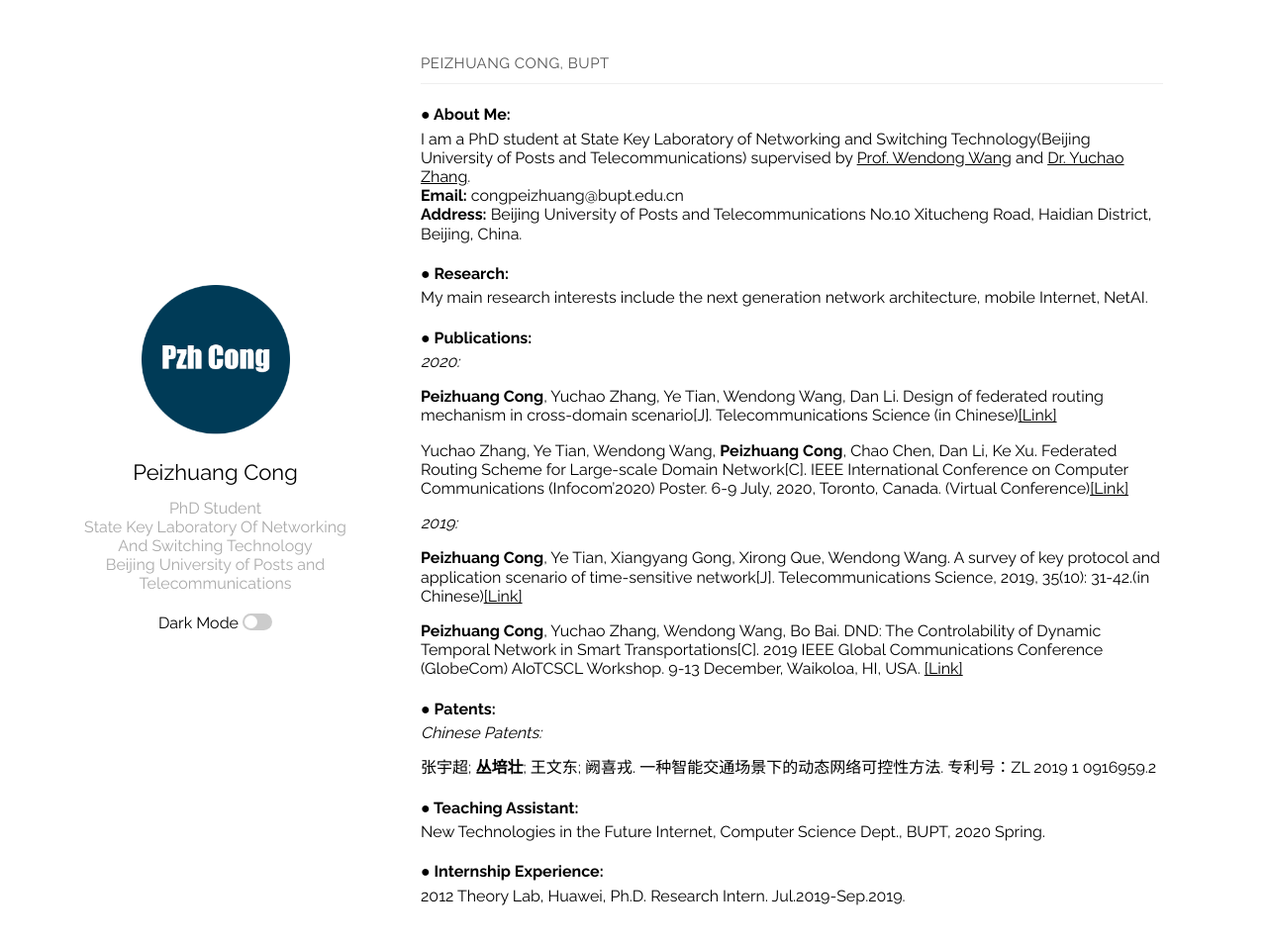
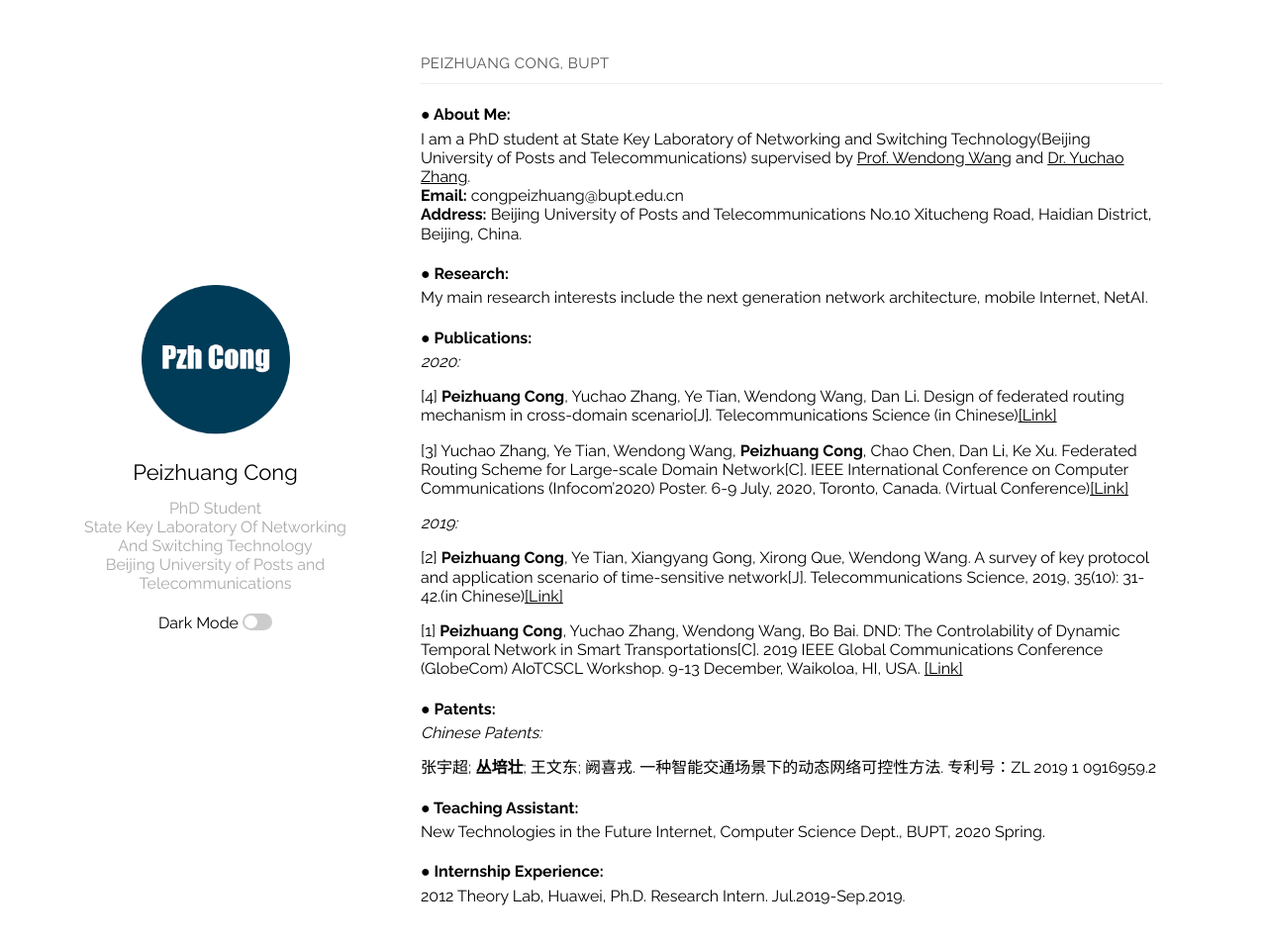
Before and after one commit to congpeizhuang/congpeizhuang.github.io, a Jekyll site: the page built from index.md, in a window 1280 px wide and 960 px high. Shown: the top 954 px of the window at 99% size. Built offline with Jekyll 4.4.1, drawn with Linux system fonts in a browser that asks for light colours.

Commit message:
Update index.md

```diff
--- a/index.md
+++ b/index.md
@@ -12,15 +12,15 @@ My main research interests include the next generation network architecture, mob
 #### ● Publications:
 *2020:*
 
-**Peizhuang Cong**, Yuchao Zhang, Ye Tian, Wendong Wang, Dan Li. Design of federated routing mechanism in cross-domain scenario[J]. Telecommunications Science (in Chinese)[[Link]](http://www.infocomm-journal.com/dxkx/article/2020/1000-0801/1000-0801-36-10-00029.shtml)
+[4] **Peizhuang Cong**, Yuchao Zhang, Ye Tian, Wendong Wang, Dan Li. Design of federated routing mechanism in cross-domain scenario[J]. Telecommunications Science (in Chinese)[[Link]](http://www.infocomm-journal.com/dxkx/article/2020/1000-0801/1000-0801-36-10-00029.shtml)
 
-Yuchao Zhang, Ye Tian, Wendong Wang, **Peizhuang Cong**, Chao Chen, Dan Li, Ke Xu. Federated Routing Scheme for Large-scale Domain Network[C]. IEEE International Conference on Computer Communications (Infocom'2020) Poster. 6-9 July, 2020, Toronto, Canada. (Virtual Conference)[[Link]](https://ieeexplore.ieee.org/abstract/document/9162750)
+[3] Yuchao Zhang, Ye Tian, Wendong Wang, **Peizhuang Cong**, Chao Chen, Dan Li, Ke Xu. Federated Routing Scheme for Large-scale Domain Network[C]. IEEE International Conference on Computer Communications (Infocom'2020) Poster. 6-9 July, 2020, Toronto, Canada. (Virtual Conference)[[Link]](https://ieeexplore.ieee.org/abstract/document/9162750)
 
 *2019:*
 
-**Peizhuang Cong**, Ye Tian, Xiangyang Gong, Xirong Que, Wendong Wang. A survey of key protocol and application scenario of time-sensitive network[J]. Telecommunications Science, 2019, 35(10): 31-42.(in Chinese)[[Link]](http://www.infocomm-journal.com/dxkx/CN/10.11959/j.issn.1000-0801.2019227)
+[2] **Peizhuang Cong**, Ye Tian, Xiangyang Gong, Xirong Que, Wendong Wang. A survey of key protocol and application scenario of time-sensitive network[J]. Telecommunications Science, 2019, 35(10): 31-42.(in Chinese)[[Link]](http://www.infocomm-journal.com/dxkx/CN/10.11959/j.issn.1000-0801.2019227)
 
-**Peizhuang Cong**, Yuchao Zhang, Wendong Wang, Bo Bai. DND: The Controlability of Dynamic Temporal Network in Smart Transportations[C]. 2019 IEEE Global Communications Conference (GlobeCom) AIoTCSCL Workshop. 9-13 December, Waikoloa, HI, USA. [[Link]](https://ieeexplore.ieee.org/abstract/document/9024562)
+[1] **Peizhuang Cong**, Yuchao Zhang, Wendong Wang, Bo Bai. DND: The Controlability of Dynamic Temporal Network in Smart Transportations[C]. 2019 IEEE Global Communications Conference (GlobeCom) AIoTCSCL Workshop. 9-13 December, Waikoloa, HI, USA. [[Link]](https://ieeexplore.ieee.org/abstract/document/9024562)
 
 #### ● Patents:
 *Chinese Patents:*
```
